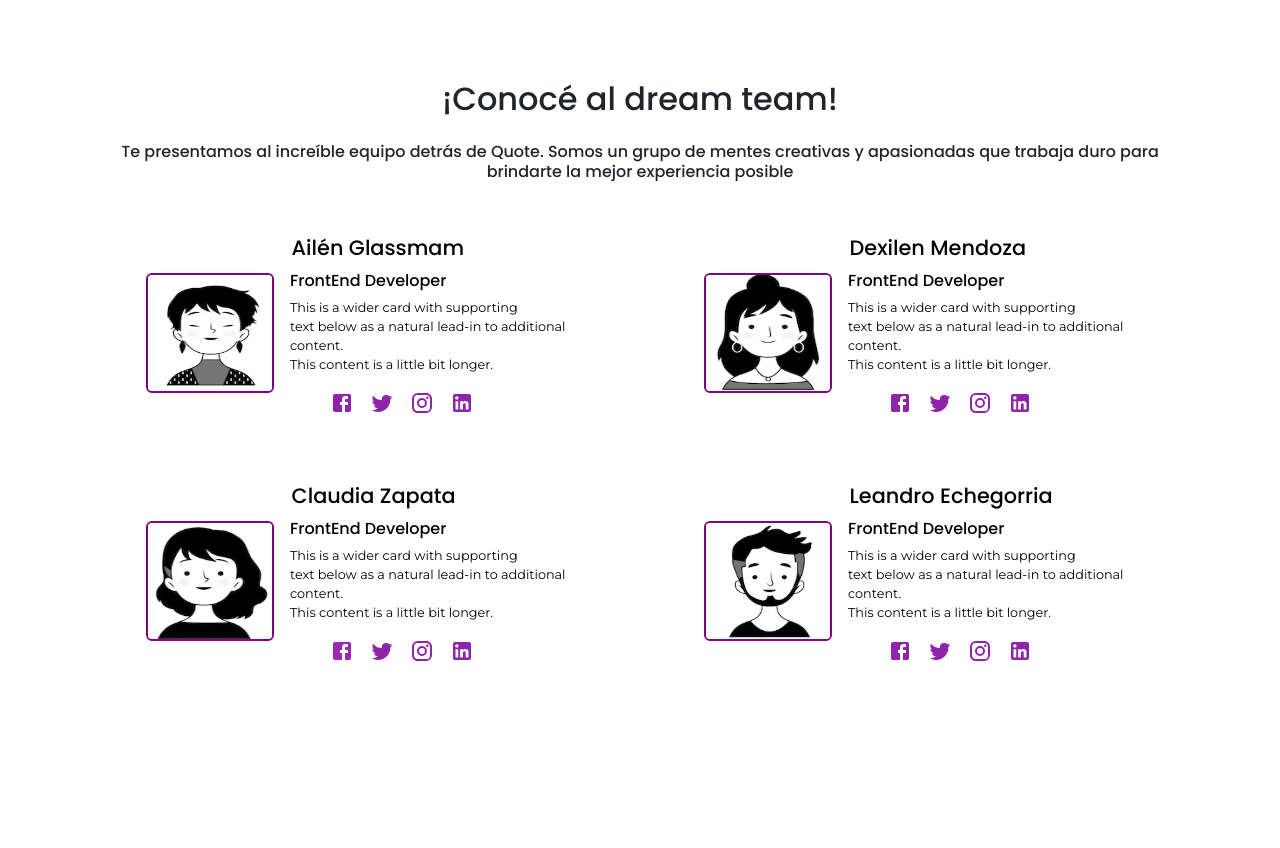
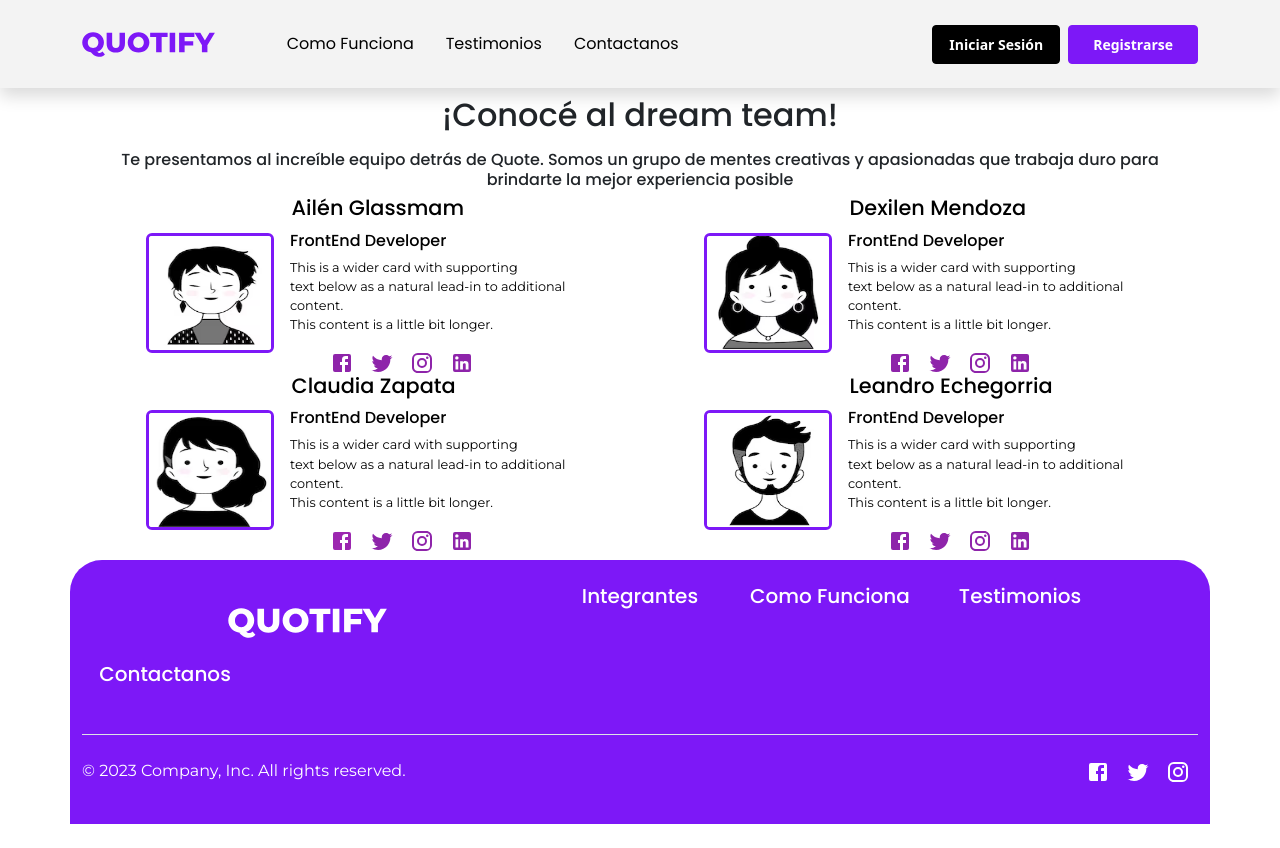
Before and after one commit to LeandroEchegorria/Quote, a React (Vite) app: page /Integrantes in a window 1280 px wide. Before the commit the page ends 800 px from the top, so only its background shows below. Built offline with nearby package versions, Linux system fonts and the light colour scheme.

Commit message:
Integrantes (Route y vínculo en el Footer)

```diff
--- a/src/Components/Desktop.jsx
+++ b/src/Components/Desktop.jsx
@@ -9,20 +9,27 @@ import CCLeandro from '../assets/CCLeandro.png';
 import TwitterIcon from '@mui/icons-material/Twitter';
 import FacebookIcon from '@mui/icons-material/Facebook';
 import InstagramIcon from '@mui/icons-material/Instagram';
+import LinkedInIcon from '@mui/icons-material/LinkedIn';
 
-import LinkedInIcon from '@mui/icons-material/LinkedIn';
 import { purple } from '@mui/material/colors';
+import NavBar from './NavBar';
+import FooterHome from './FooterHome';
 
 
 
 
 const Desktop = () =>{
 
+
     return (
+        <>
+        <section>
+        <NavBar/>
+        </section>
 
         <div className="container">
             <div className='titulo'>
-                <h1 className='hh1' style={{marginBottom:"1.5rem"}}>¡Conocé al dream team!</h1>
+                <h1 className='hh1' style={{marginBottom:"1rem"}}>¡Conocé al dream team!</h1>
                 <h3 className='hh3'>Te presentamos al increíble equipo detrás de Quote. Somos un grupo de mentes creativas y apasionadas que trabaja duro para brindarte la mejor experiencia posible</h3>
             </div>
 
@@ -107,6 +114,10 @@ const Desktop = () =>{
 
                 </div>
         </div>
+        <section>
+        <FooterHome/>
+        </section>
+    </>
   );
 }
 
--- a/src/Components/Desktop/Desktop.css
+++ b/src/Components/Desktop/Desktop.css
@@ -1,19 +1,18 @@
 .container{
-    margin-top: 5rem;
+    margin: 0;
    justify-content: center;
-
-
 }
 .titulo{
-    margin-bottom: 2rem;
+    margin-top: 6rem;
+    margin-bottom: 0.5rem;
     text-align: center;
-
 }
 .hh1{
     font-size: 2rem;
-}
+   }
 .hh3{
     font-size: 1rem;
+    margin-bottom: 1rem;
 }
 .cajas{
     width: 100%;
@@ -29,23 +28,19 @@
     align-items: center;
     align-content: space-between;
     color: black;
-    margin-bottom: 0.5rem;
+    margin-bottom: 0.1rem;
     margin-right: 2.5rem;
     width: calc(50% - 2.5rem);
-    height: 30vh;
-
-
+    height: 22vh;
 }
 
 .rounded{
     width: 10vw;
     height: 15vh;
     border-radius: 10px;
-    border: 2px solid purple;
-    ;
+    border: 3px solid #7D18F7;
     margin-right: 1rem;
     margin-left:4rem;
-
 }
 .nombre{
     font-size: 1.3rem;
--- a/src/Components/FooterHome.jsx
+++ b/src/Components/FooterHome.jsx
@@ -16,13 +16,13 @@ export default function FooterHome() {
               <img className='p-0 m-4' src={logoQuotify} height="30" alt='Quotify, un lugar donde la inspiración nace'/>
             </a>
           </div>
-          <a href='/' className="col-6 col-sm-2 mb-3 nav-link">
+          <a href='/Integrantes' className="col-6 col-sm-2 mb-3 nav-link">
             <h5  >Integrantes</h5>{/*Integrantes está en el archivo Desktop.jsx */}
           </a>
           <a href='/' className="col-6 col-sm-2 mb-3 nav-link">
             <h5  >Como Funciona</h5>
           </a>
-          <a href='/' className="col-6 col-sm-2 mb-5 nav-link">
+          <a href='/Testimonios' className="col-6 col-sm-2 mb-5 nav-link">
           <h5>Testimonios</h5>
           </a>
           <a href='/' className="col-6 col-sm-2 mb-3 nav-link">
```
